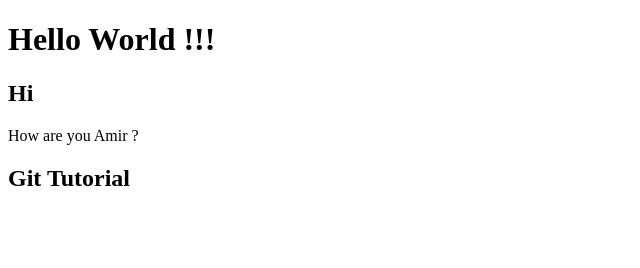
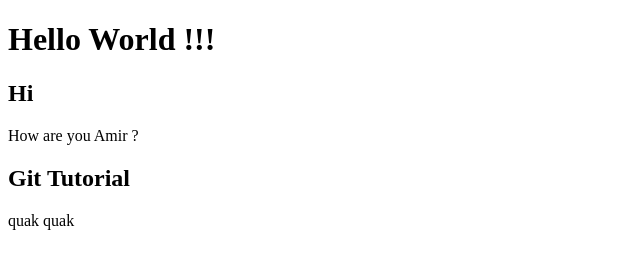
Before and after one commit to Amirpakofficial/animated-doodle, a plain HTML site: page index.html in a window 1280 px wide. Shown: the full height of the page, 0-640 px from the left. Drawn offline with Linux system fonts and the light colour scheme.

Commit message:
add quak test

```diff
--- a/index.html
+++ b/index.html
@@ -10,5 +10,6 @@
     <h2>Hi </h2>
     <p>How are you Amir ?</p>
     <h2>Git Tutorial</h2>
+    quak quak
 </body>
 </html>
```
